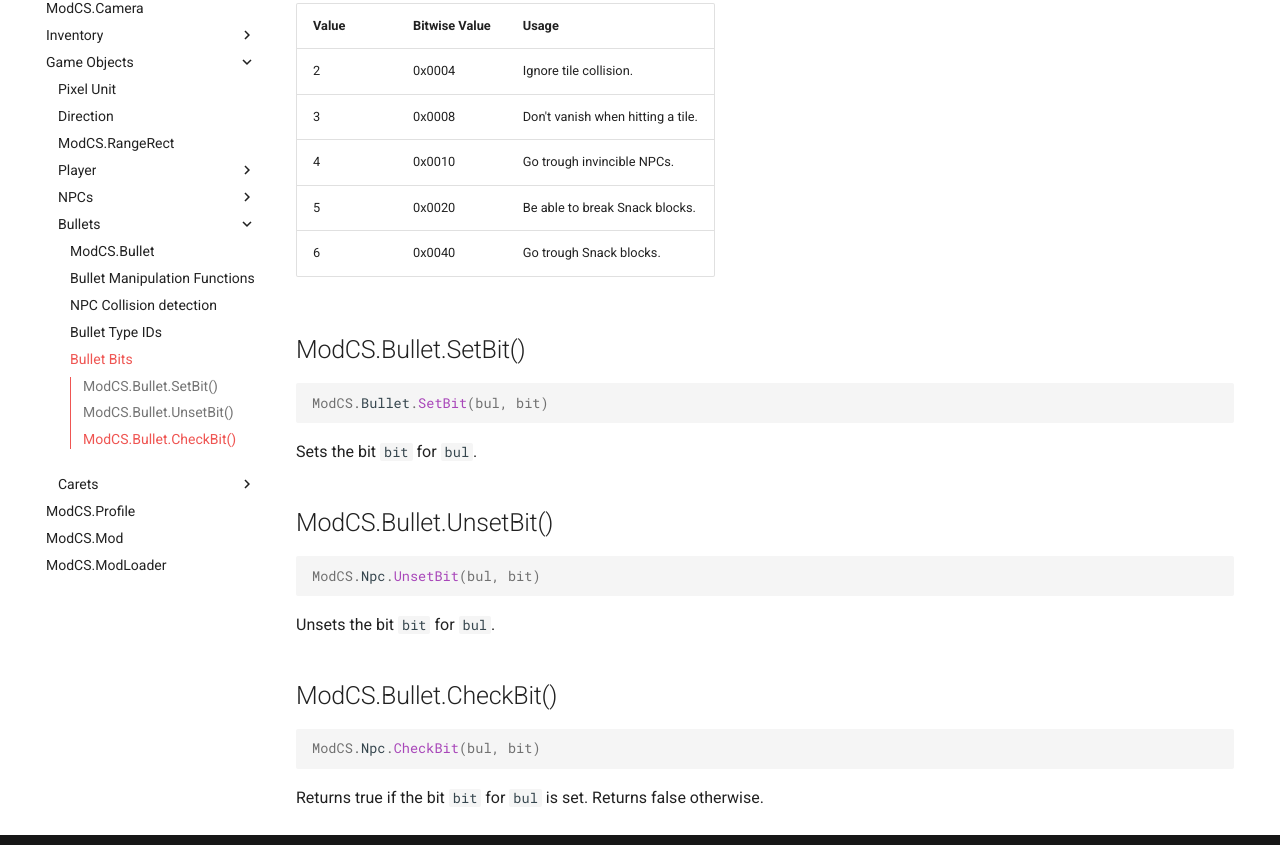
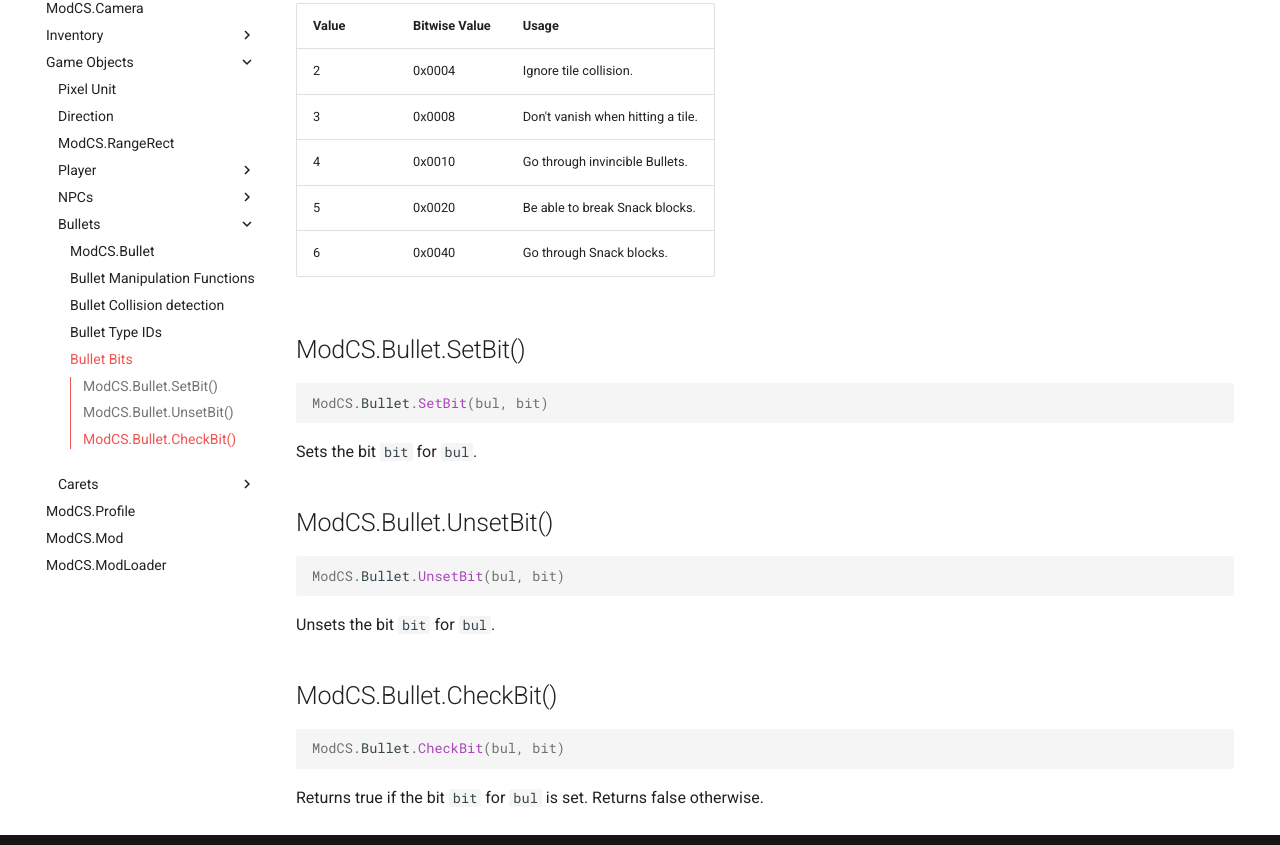
Before and after one commit to autpi/autpi.github.io, an MkDocs documentation site: the page built from docs/api/objects/bullet/bits.md, in a window 1280 px wide and 1299 px high. Shown: the part 420-1265 px from the top of the window. Built offline with MkDocs 1.6.1 and Material for MkDocs 9.7.7, drawn with Linux system fonts in a browser that asks for light colours.

Commit message:
update to latest mkdocs

````diff
--- a/docs/api/objects/bullet/bits.md
+++ b/docs/api/objects/bullet/bits.md
@@ -9,9 +9,9 @@
 | ----- | ------------- | --------------------------------- |
 | 2     | 0x0004        | Ignore tile collision.            |
 | 3     | 0x0008        | Don't vanish when hitting a tile. |
-| 4     | 0x0010        | Go trough invincible NPCs.        |
+| 4     | 0x0010        | Go through invincible Bullets.    |
 | 5     | 0x0020        | Be able to break Snack blocks.    |
-| 6     | 0x0040        | Go trough Snack blocks.           |
+| 6     | 0x0040        | Go through Snack blocks.          |
 
 ## ModCS.Bullet.SetBit()
 
@@ -24,7 +24,7 @@ Sets the bit `bit` for `bul`.
 ## ModCS.Bullet.UnsetBit()
 
 ```lua
-ModCS.Npc.UnsetBit(bul, bit)
+ModCS.Bullet.UnsetBit(bul, bit)
 ```
 
 Unsets the bit `bit` for `bul`.
@@ -32,7 +32,7 @@ Unsets the bit `bit` for `bul`.
 ## ModCS.Bullet.CheckBit()
 
 ```lua
-ModCS.Npc.CheckBit(bul, bit)
+ModCS.Bullet.CheckBit(bul, bit)
 ```
 
 Returns true if the bit `bit` for `bul` is set. Returns false otherwise.
--- a/docs/api/objects/bullet/collision.md
+++ b/docs/api/objects/bullet/collision.md
@@ -1,4 +1,4 @@
-# NPC Collision detection
+# Bullet Collision detection
 
 ## ModCS.Bullet.TouchLeftWall()
 
````
Also changed, not shown: docs/api/camera.md (+7 -0 lines), docs/api/game.md (+16 -0 lines), docs/api/key.md (+1 -0 lines).
